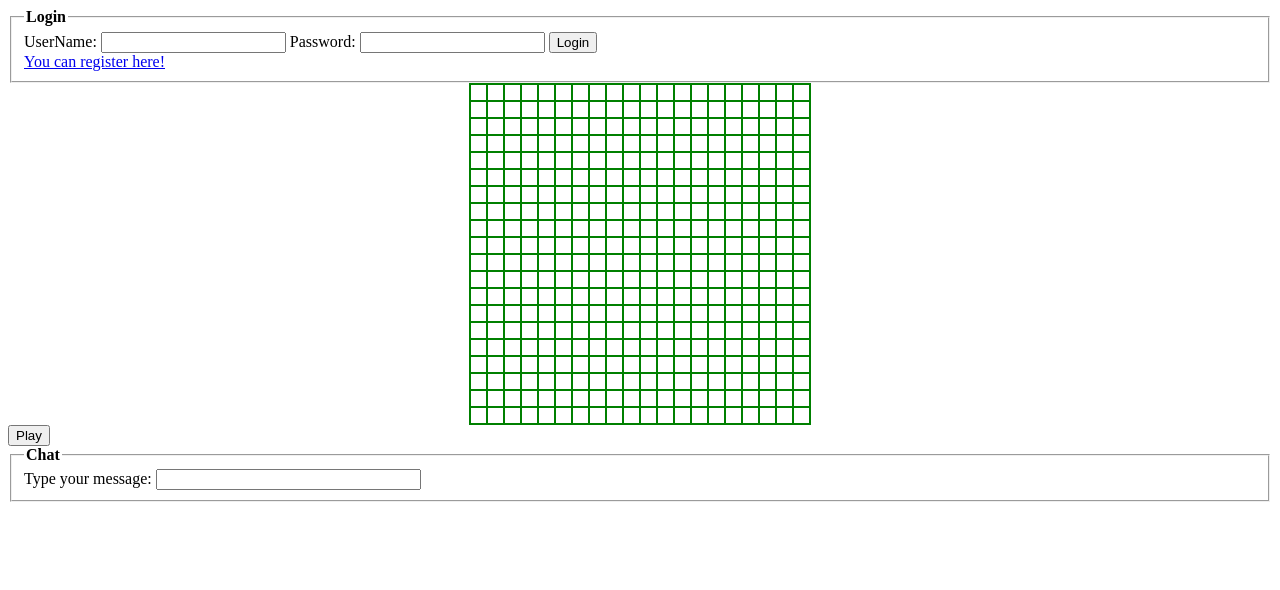
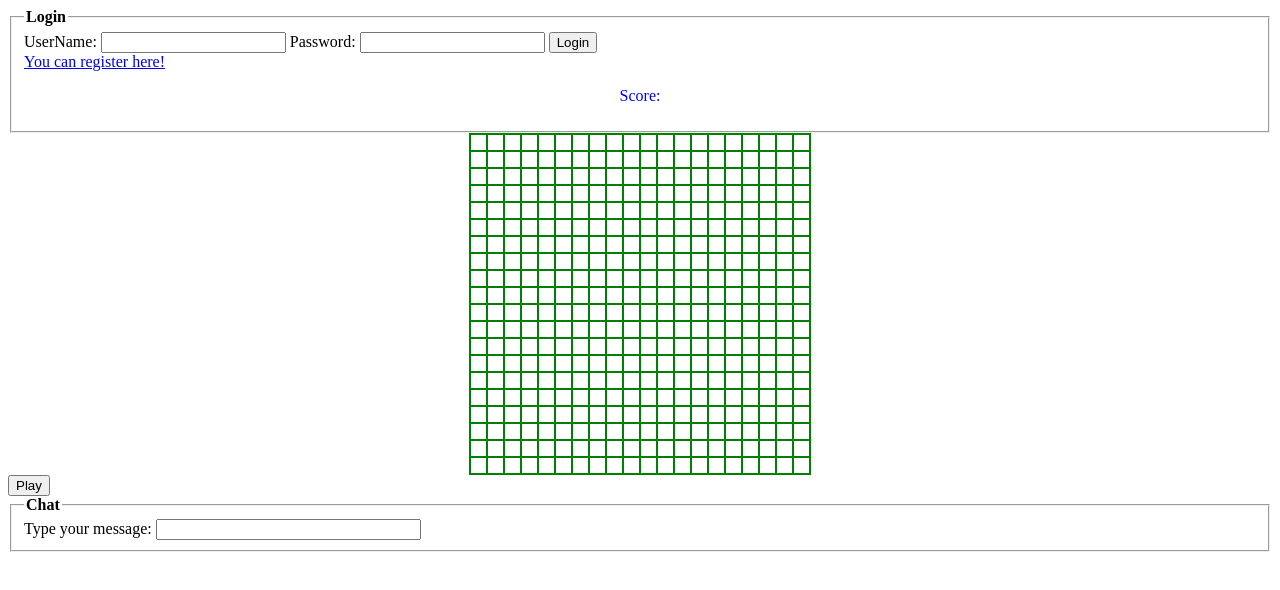
Before and after one commit to Fin3er/Matopeli_vsk_ryhma6, a website: page client/index.html in a window 1280 px wide. Drawn offline with nearby package versions, Linux system fonts and the light colour scheme.

Commit message:
Score-lisätty

```diff
--- a/client/game.js
+++ b/client/game.js
@@ -226,6 +226,7 @@ Worm.prototype.move = function() {
 		food=new Food(Game.scope,'red');
 		//draw new food
 		food.draw();
+		document.getElementById('score').innerHTML= "Score: "+score;
 	}
 
 
--- a/client/index.html
+++ b/client/index.html
@@ -14,10 +14,11 @@
                 Password: <input type="text" name="password" id="password">
                 <button type="submit" onclick="login()">Login</button><br>
                 <a href="register.html">You can register here!</a>
+                <p id="score">Score: </p>
             </fieldset>
         </div>
         <div id="gameboard"> this is a placeholder for the gameboard</div>
-        <div id="gamecontrols"><button id="play" onclick="new Game();">Play</button></div>
+        <div id="gamecontrols"><button id="play">Play</button></div>
         <div id="chat">
             <fieldset>
                 <legend><strong>Chat</strong></legend>
--- a/client/style.css
+++ b/client/style.css
@@ -21,3 +21,9 @@
 #gameboard .cell:hover {
 	background-color: red !important;
 }
+
+#score{
+	text-align: center;
+	color :blue;
+	font-size: 14;
+}
```
